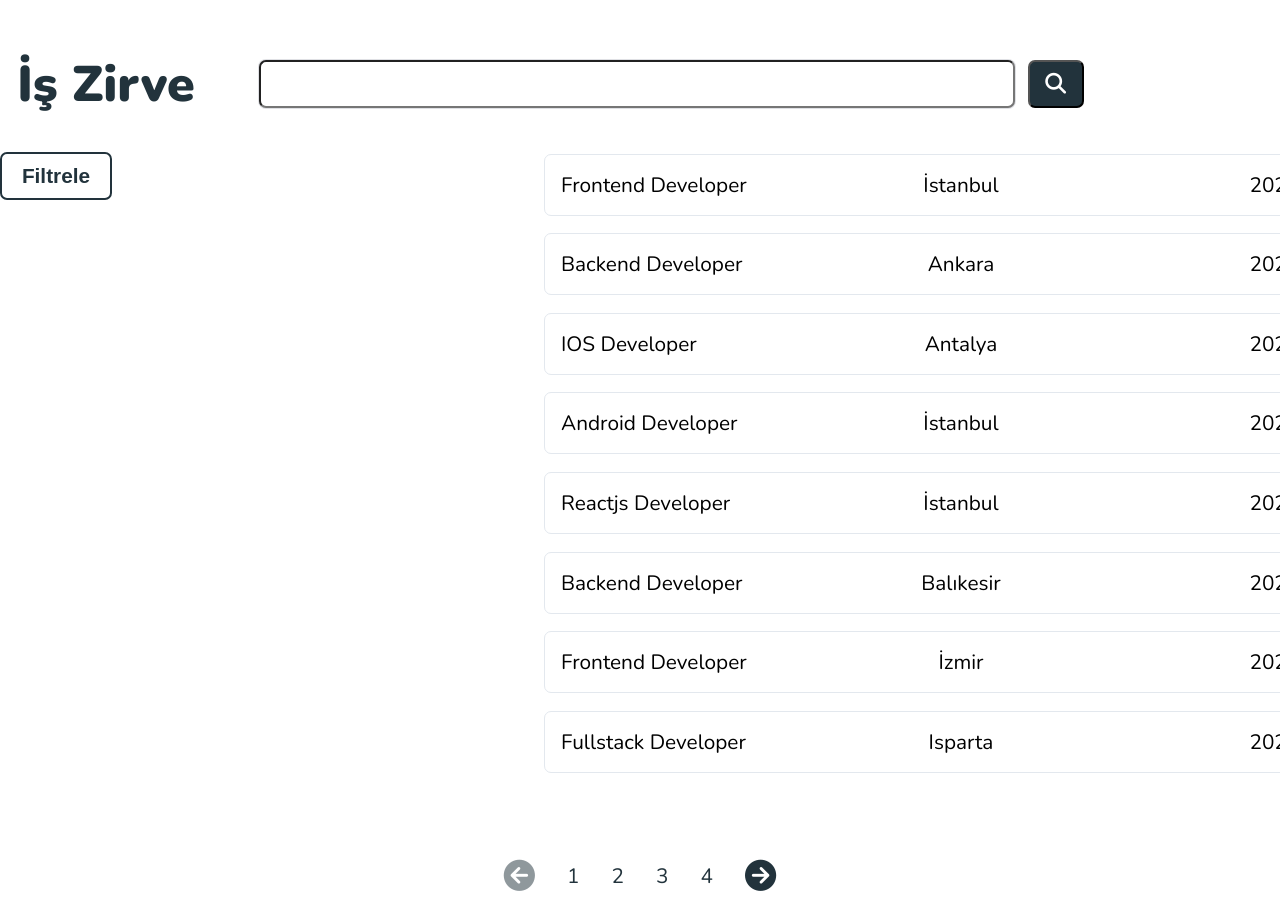
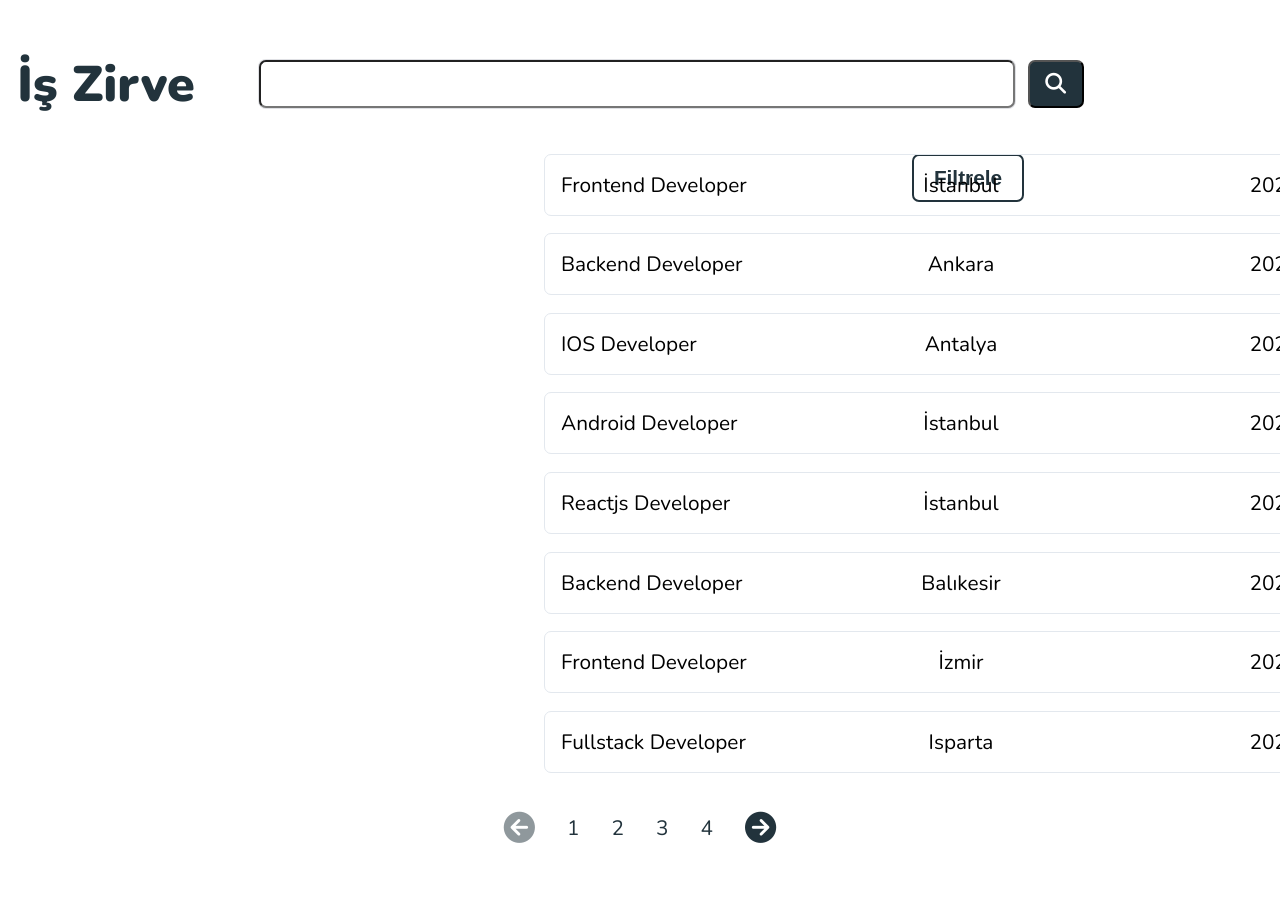
Before and after one commit to dilarauluturhan/is-zirve, a React (Create React App) app: page /joblist in a window 1280 px wide. Shown: the top 898 px of the page. After the commit the page ends 850 px from the top, so only its background shows below. Built offline with nearby package versions, Linux system fonts and the light colour scheme.

Commit message:
fix: fixed filter location

```diff
--- a/src/style/joblist.css
+++ b/src/style/joblist.css
@@ -45,6 +45,12 @@
   color: #22333c;
   font-size: 1.3rem;
   font-weight: 700;
+}
+.job-list .dropdown {
+  position: absolute;
+  right: 20%;
+  top: 11.1rem;
+  transform: translateY(-50%);
 }
 .job-list .dropdown:hover .dropdown-content {
   display: block;
@@ -99,7 +105,7 @@
   width: 50rem;
   padding: 1rem;
   position: relative;
-  top: -4rem;
+  top: -1rem;
   left: 34rem;
 }
 .job-list .job-info li {
--- a/src/style/joblist.scss
+++ b/src/style/joblist.scss
@@ -53,6 +53,10 @@
     }
 
     .dropdown {
+        position: absolute;
+        right: 20%;
+        top: 11.1rem;
+        transform: translateY(-50%);
 
         &:hover {
             .dropdown-content {
@@ -116,8 +120,9 @@
         width: 50rem;
         padding: 1rem;
         position: relative;
-        top: -4rem;
+        top: -1rem;
         left: 34rem;
+
 
         li {
             flex: 1;
```
Also changed, not shown: 1 other file (tests, documents, lock files or other folders).
